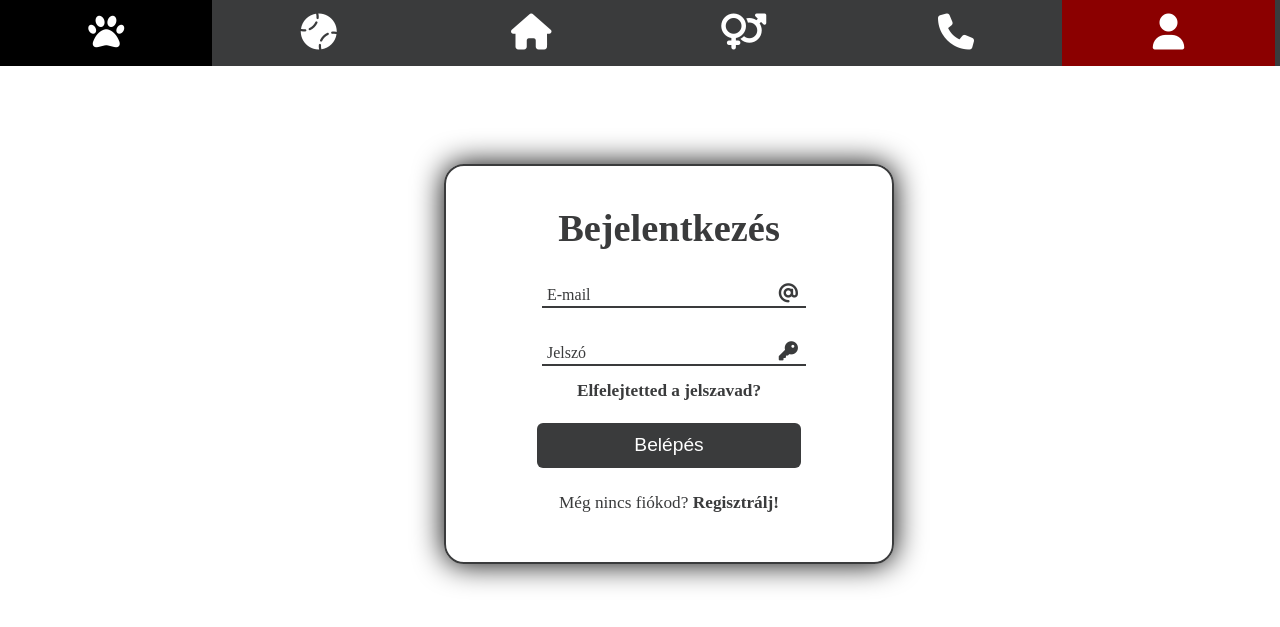
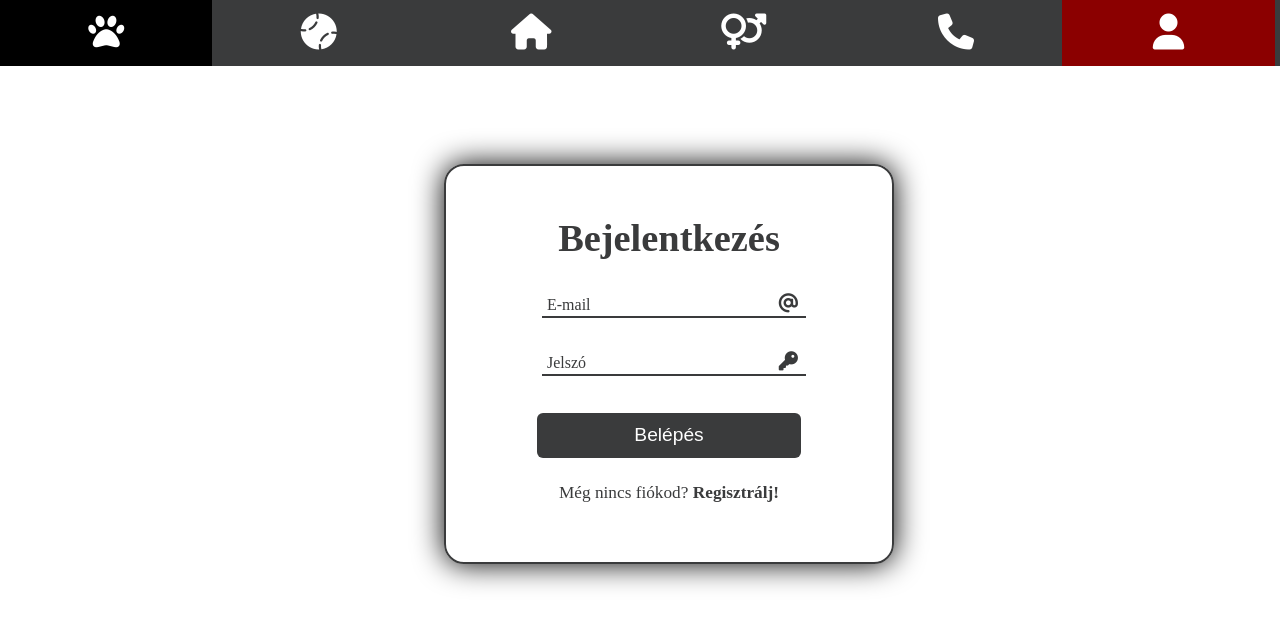
Before and after one commit to Bal500/Kisallatkereskedes, a PHP site: page /login.php in a window 1280 px wide. Shown: the top 627 px of the page. Run offline with PHP 8.4, Linux system fonts and the light colour scheme.

Commit message:
forgot password removed

```diff
--- a/login.php
+++ b/login.php
@@ -47,10 +47,6 @@
                     <label>Jelszó</label>
                 </div>
 
-                <div class="remember-forgot">
-                    <a href="#">Elfelejtetted a jelszavad?</a>
-                </div>
-
                 <button type="submit" name="submit" class="btn">Belépés</button>
 
                 <div class="login-regist">
```
